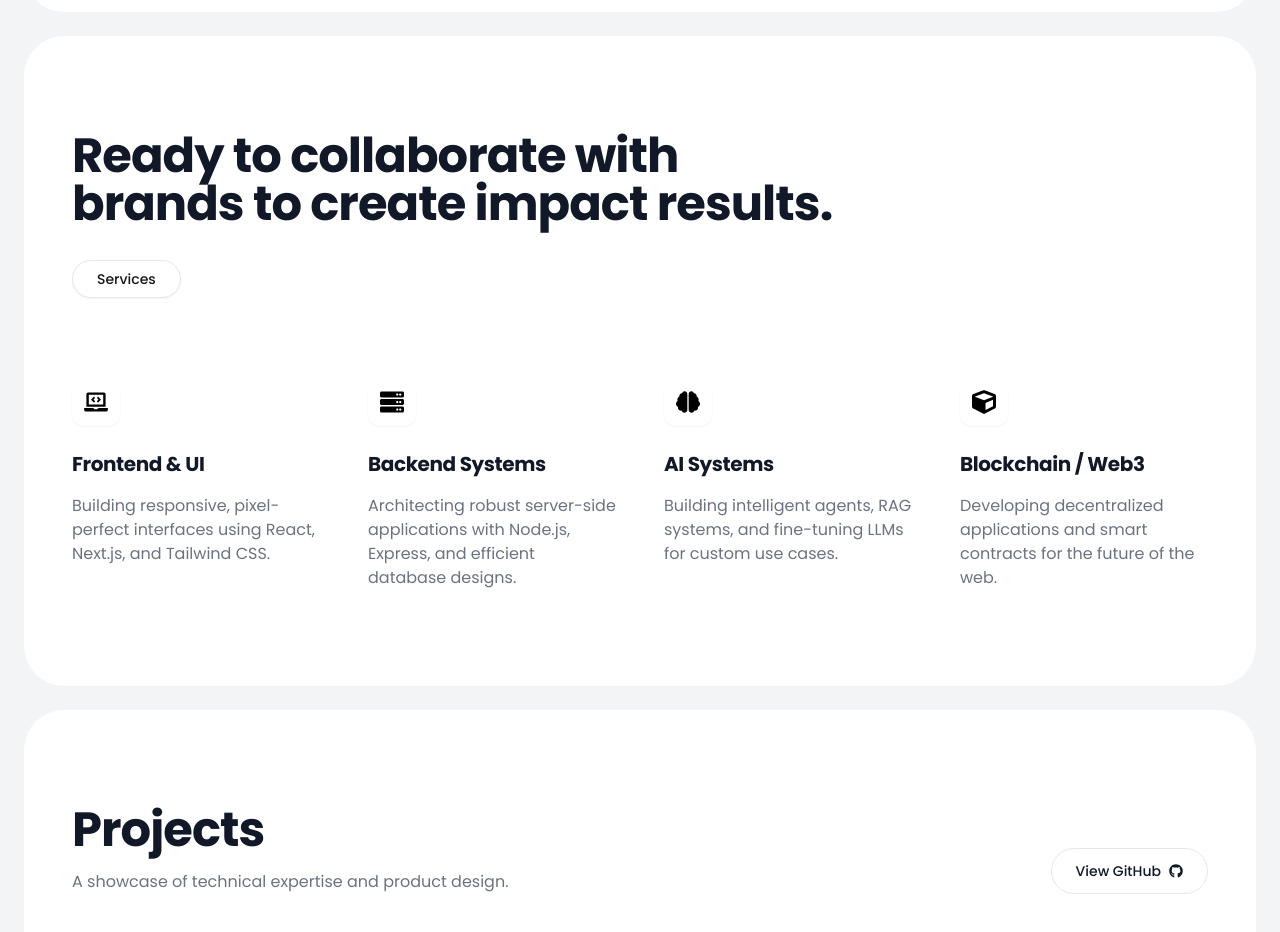
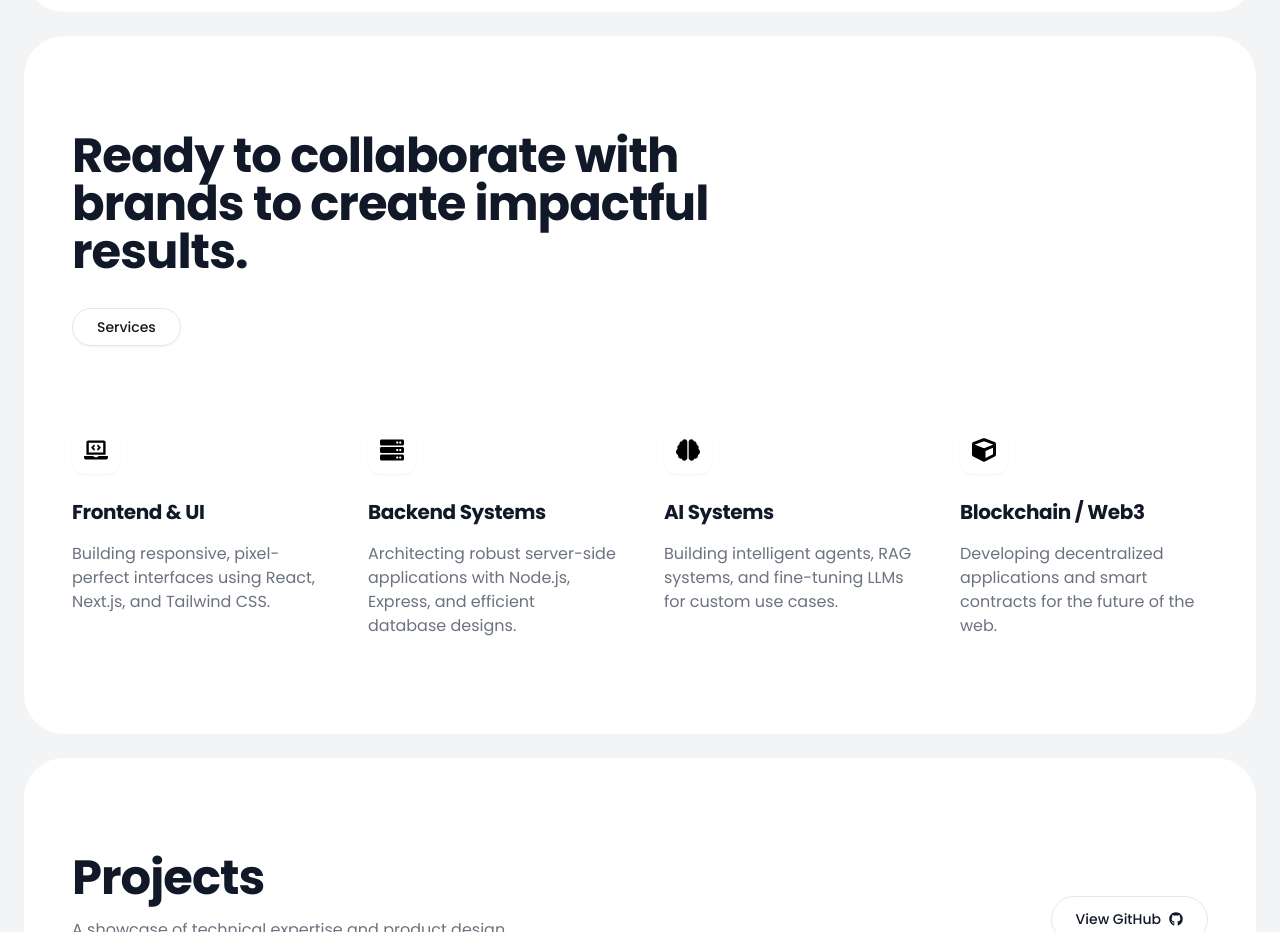
Before and after one commit to sargunesh25/Portfolio, a Next.js app: page / in a window 1280 px wide. Shown: the part 2220-3152 px from the top of the page. Built offline with nearby package versions, Linux system fonts and the light colour scheme.

Commit message:
Update impact to impactful in collaboration section

```diff
--- a/src/components/Skills.tsx
+++ b/src/components/Skills.tsx
@@ -32,7 +32,7 @@ const Skills = () => {
             <div className="max-w-[1400px] mx-auto">
                 <div className="text-left mb-20 max-w-3xl">
                     <h2 className="text-3xl md:text-5xl font-bold text-gray-900 leading-tight">
-                        Ready to collaborate with brands to create impact results.
+                        Ready to collaborate with brands to create impactful results.
                     </h2>
                     {/* Optional: Divider or subtitle */}
                     <div className="mt-8 flex justify-start">
```
